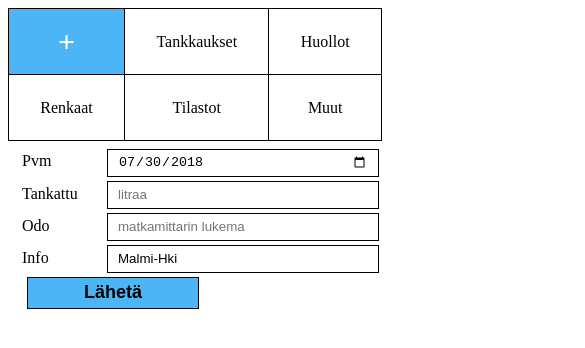
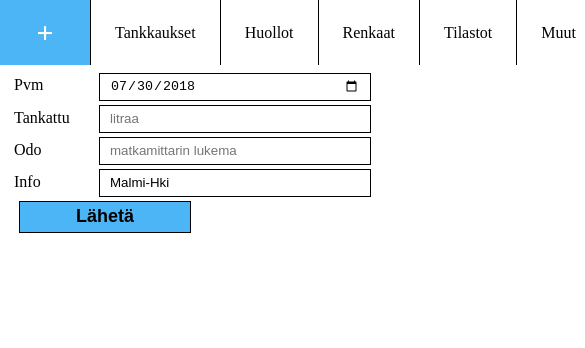
Before and after one commit to tzrissan/mc-event-log, a Vue app: page / in a window 390 px wide. Shown: the top 348 px of the page, 585 px wide, since content can reach past the window. Built offline with nearby package versions, Linux system fonts and the light colour scheme.

Commit message:
Style adjustments

```diff
--- a/src/App.vue
+++ b/src/App.vue
@@ -55,20 +55,22 @@
     }
 </script>
 
+
+<style>
+    body {
+        margin: 0;
+        min-width: 600px;
+    }
+</style>
+
 <style scoped>
+
     div.tabs {
         display: grid;
         grid-template-columns: 90px auto auto auto auto auto;
         grid-row-gap: 1px;
         grid-column-gap: 1px;
         background-color: black;
-        border: 1px solid black;
-    }
-
-    @media (max-width: 600px) {
-        div.tabs {
-            grid-template-columns: auto auto auto;
-        }
     }
 
     div.tabs .tab {
--- a/src/components/GasLog.vue
+++ b/src/components/GasLog.vue
@@ -211,13 +211,13 @@
     .best {
         color: darkgreen;
         font-weight: bold;
-        border: 1px solid green;
+        border-bottom: 1px dashed green;
     }
 
     .worst {
         color: red;
         font-weight: bold;
-        border: 1px solid red;
+        border-bottom: 1px dashed red;
     }
 
     .good {
--- a/src/data.js
+++ b/src/data.js
@@ -3501,7 +3501,7 @@ const _data = {
         },
         {
             "info": "Pilot Road 4 taakse",
-            "fuel": "TYRE_FRONT",
+            "fuel": "TYRE_REAR",
             "fuelused": null,
             "fuelfilled": null,
             "odo": 30101,
```
